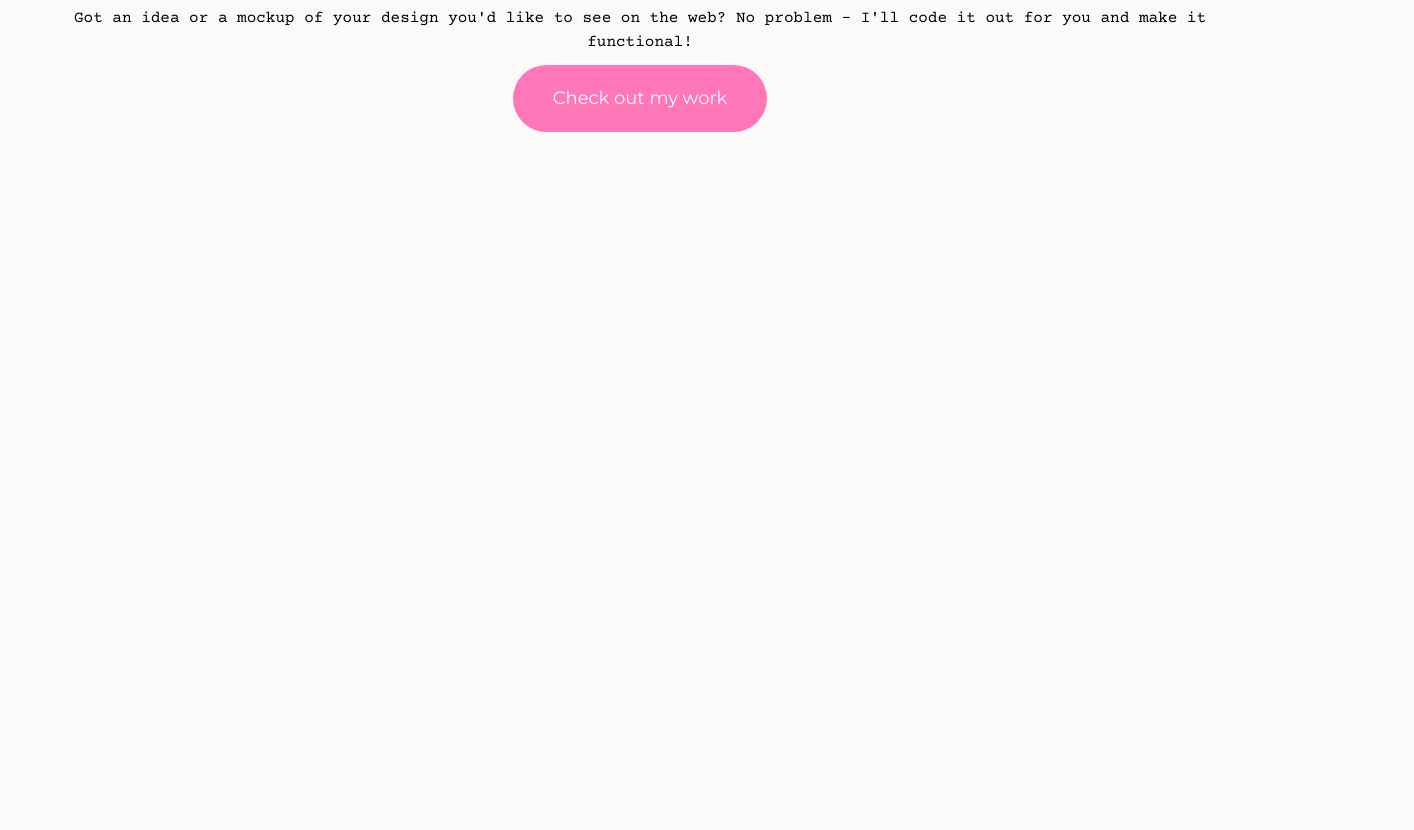
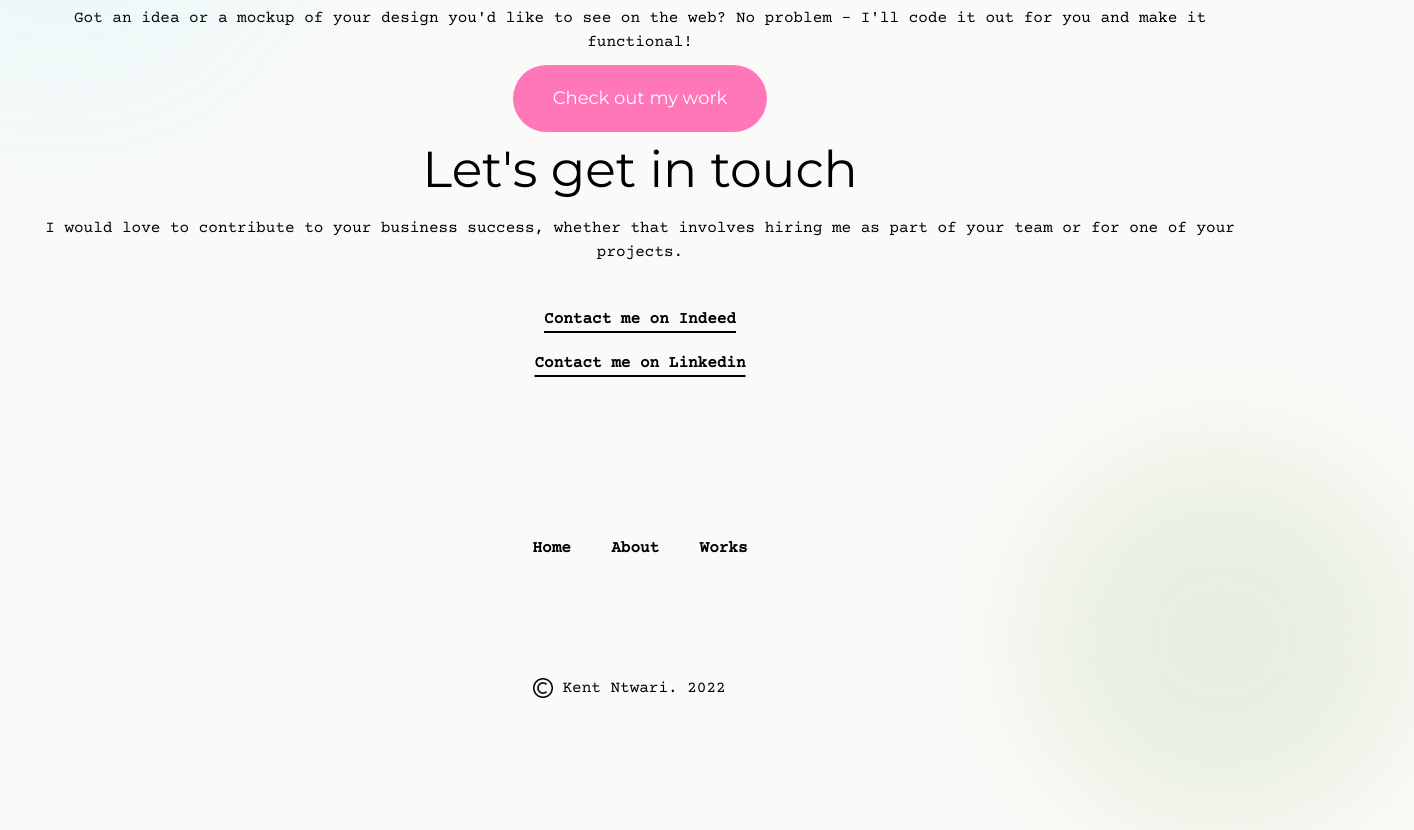
Before and after one commit to kentntwari/portfolio-2022, a React (Create React App) app: page / in a window 1280 px wide. Shown: the part 220-1050 px from the top of the page, 1414 px wide, since content can reach past the window. Before the commit the page ends 800 px from the top, so only its background shows below. Built offline with nearby package versions, Linux system fonts and the light colour scheme.

Commit message:
routes added

```diff
--- a/src/App.js
+++ b/src/App.js
@@ -1,16 +1,35 @@
-import React from 'react';
+import React, { Fragment } from 'react';
 import { Routes, Route } from 'react-router-dom';
 
 import Menu from './components/menu';
 import Home from './routes/home';
+import About from './routes/about';
+import Works from './routes/works';
+import Website from './routes/works/Website';
+import Footer from './components/footer';
+
+import CircleTopLeft from './components/background/app/CircleTopLeft';
+import CircleBottomRight from './components/background/app/CircleBottomRight';
 
 function App() {
   return (
-    <div className="App">
+    <div className="App relative">
       <Menu />
+
       <Routes>
         <Route path="/" element={<Home />} />
+        <Route path="/about" element={<About />} />
+        <Route path="/works" element={<Works />}>
+          <Route path=":website" element={<Website />} />
+        </Route>
       </Routes>
+
+      <Footer />
+
+      <Fragment>
+        <CircleTopLeft />
+        <CircleBottomRight />
+      </Fragment>
     </div>
   );
 }
```
